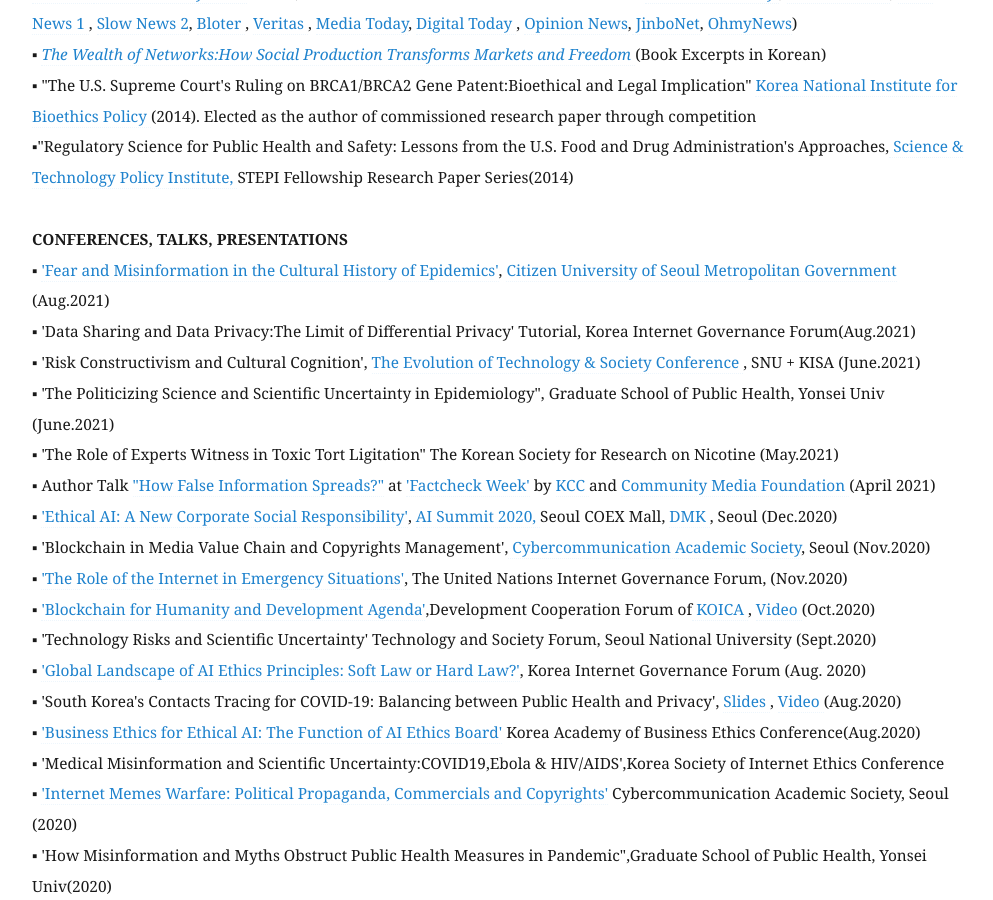
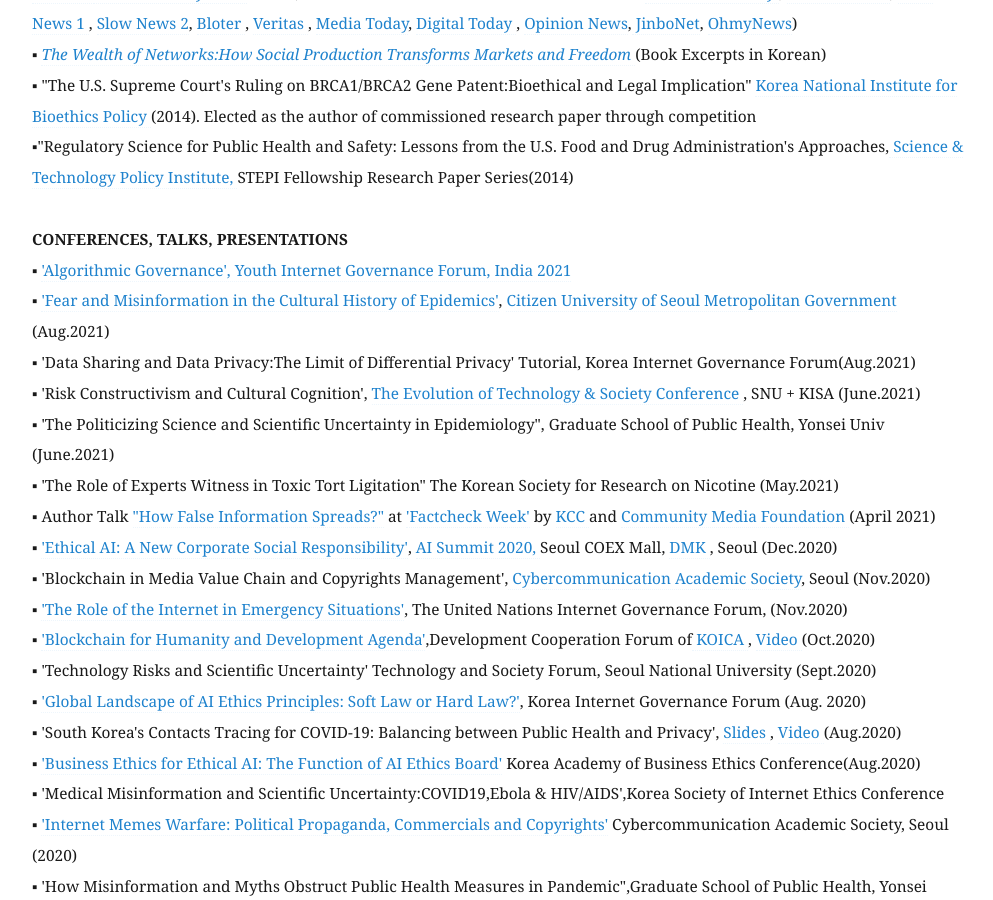
Before and after one commit to eunchangchoi/eunchangchoi.github.io, a Jekyll site: the page built from index.md, in a window 1280 px wide and 900 px high, scrolled down 3253 px. Shown: the whole window, without its empty margins (68-1061 px from the left). Built offline with Jekyll 4.4.1, drawn with Linux system fonts in a browser that asks for light colours.

Commit message:
Update index.md

```diff
--- a/index.md
+++ b/index.md
@@ -72,6 +72,7 @@
 ▪"Regulatory Science for Public Health and Safety: Lessons from the U.S. Food and Drug Administration's Approaches,<a href="https://www.stepi.re.kr/site/stepien/main.do"> Science & Technology Policy Institute, </a>STEPI Fellowship Research Paper Series(2014)<br>
      <br>
  <strong> CONFERENCES, TALKS, PRESENTATIONS </strong> <br>
+▪ <a href="https://youthigf.in/2021/12/02/agenda/">'Algorithmic Governance', Youth Internet Governance Forum, India 2021 </a> <br>
 ▪ <a href="https://www.asiae.co.kr/article/2021081610112312900">'Fear and Misinformation in the Cultural History of Epidemics'</a>, <a href="https://opengov.seoul.go.kr/mediahub/20417385"> Citizen University of Seoul Metropolitan Government </a>(Aug.2021) <br>
 ▪ 'Data Sharing and Data Privacy:The Limit of Differential Privacy' Tutorial, Korea Internet Governance Forum(Aug.2021) <br>
 ▪ 'Risk Constructivism and Cultural Cognition', <a href="http://cis.snu.ac.kr/sub2/2_2_6_2.php?mode=view&number=1509&b_name=meet1_2">The Evolution of Technology & Society Conference </a>, SNU + KISA (June.2021)<br>
```
